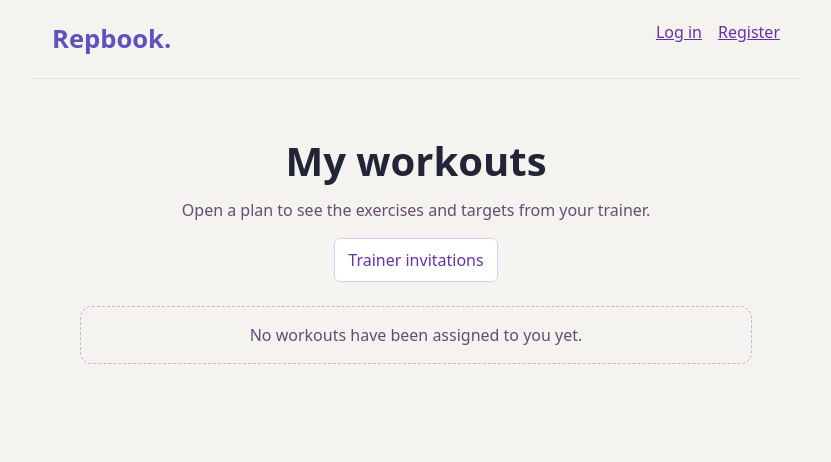
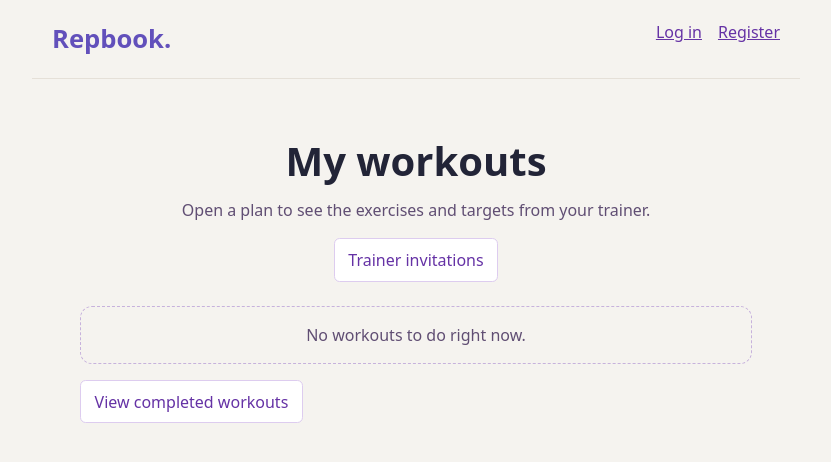
Before and after one commit to wuwu666-rgb/trainer-progress-tracker, a Flask app: template templates/assigned_plans.html in a window 1280 px wide. Shown: the top 462 px of the page, without its empty margins (224-1055 px from the left). Run offline with Flask 3, Linux system fonts and the light colour scheme; the template is opened without the code that fills it, so the values that code supplies are empty.

Commit message:
Archive completed assignments from My workouts

```diff
--- a/planning.py
+++ b/planning.py
@@ -256,13 +256,19 @@ def plan_for_client(client_id):
     ), 400 if error else 200
 
 
+CLIENT_PLAN_SESSIONS = (
+    "FROM workout_sessions AS w WHERE w.source_plan_id = p.id "
+    "AND w.client_id = c.id AND w.recorder_id = c.client_user_id "
+)
+
+
 def get_assigned_plans():
     return g.db.execute(
-        "SELECT p.id, p.name, EXISTS (SELECT 1 FROM workout_sessions AS w "
-        "WHERE w.source_plan_id = p.id AND w.recorder_id = c.client_user_id "
-        "AND w.client_id = c.id AND w.completed_at IS NULL) AS in_progress FROM plans AS p "
+        f"SELECT p.id, p.name, EXISTS (SELECT 1 {CLIENT_PLAN_SESSIONS}"
+        "AND w.completed_at IS NULL) AS in_progress FROM plans AS p "
         "JOIN clients AS c ON c.id = p.profile_id AND c.trainer_id = p.trainer_id "
-        "WHERE c.client_user_id = ? ORDER BY p.id DESC",
+        f"WHERE c.client_user_id = ? AND NOT EXISTS (SELECT 1 {CLIENT_PLAN_SESSIONS}"
+        "AND w.completed_at IS NOT NULL) ORDER BY p.id DESC",
         (g.user["id"],),
     ).fetchall()
 
@@ -270,7 +276,9 @@ def get_assigned_plans():
 def get_visible_plan(plan_id):
     access = "p.trainer_id" if g.user["role"] == "trainer" else "c.client_user_id"
     plan = g.db.execute(
-        "SELECT p.id, p.name, p.profile_id, c.name AS client_name FROM plans AS p "
+        "SELECT p.id, p.name, p.profile_id, c.name AS client_name, "
+        f"(SELECT w.id {CLIENT_PLAN_SESSIONS}AND w.completed_at IS NOT NULL "
+        "ORDER BY w.id DESC LIMIT 1) AS completed_workout_id FROM plans AS p "
         "LEFT JOIN clients AS c ON c.id = p.profile_id AND c.trainer_id = p.trainer_id "
         f"WHERE p.id = ? AND {access} = ?",
         (plan_id, g.user["id"]),
--- a/templates/assigned_plans.html
+++ b/templates/assigned_plans.html
@@ -17,9 +17,9 @@
       {% if plan.in_progress %}<span class="workspace-status is-connected">In progress</span>{% else %}<span aria-hidden="true">›</span>{% endif %}
     </a>
     {% else %}
-    <p class="workspace-empty">No workouts have been assigned to you yet.</p>
+    <p class="workspace-empty">No workouts to do right now.</p>
     {% endfor %}
   </div>
-  {% if profile %}<p class="client-result-count">Completed training records appear under Progress.</p>{% endif %}
+  <p><a class="button workspace-secondary" href="{{ url_for('dashboard', page='progress') }}">View completed workouts</a></p>
 </div>
 {% endblock %}
--- a/templates/client_home.html
+++ b/templates/client_home.html
@@ -18,9 +18,9 @@
     <a class="workspace-card workspace-row-link" href="{{ url_for('planning.plan_detail', plan_id=plan.id) }}">{{ plan.name }} <span aria-hidden="true">›</span></a>
     {% else %}
     <div class="overview-empty">
-      <h3>No workout plans yet</h3>
+      <h3>No workouts to do right now</h3>
       {% if profile %}
-      <p>Your trainer’s assigned workouts will appear here.</p>
+      <p>New assignments will appear here. <a href="{{ url_for('dashboard', page='progress') }}">View completed workouts</a>.</p>
       {% else %}
       <p>Connect with a trainer to receive your first workout.</p>
       <a class="button" href="{{ url_for('clients.invitations') }}">Open invitations</a>
--- a/templates/plan_detail.html
+++ b/templates/plan_detail.html
@@ -13,7 +13,10 @@
 <p>To use this plan during a session, open a client’s <strong>Record workout</strong> page and choose <strong>Start from a plan</strong>.</p>
 {% endif %}
 {% endif %}
-{% if g.user.role == "client" or plan.client_name %}
+{% if g.user.role == "client" and plan.completed_workout_id is not none %}
+<p class="badge">Completed</p>
+<a class="button" href="{{ url_for('workout_sessions.detail', workout_id=plan.completed_workout_id) }}">View completed workout</a>
+{% elif g.user.role == "client" or plan.client_name %}
 <form class="inline-action workspace-actions" method="post" action="{{ url_for('workout_sessions.start_client', plan_id=plan.id) if g.user.role == 'client' else url_for('workout_sessions.start_trainer', client_id=plan.profile_id) }}">
   <input type="hidden" name="csrf_token" value="{{ csrf_token() }}">
   {% if g.user.role == "trainer" %}<input type="hidden" name="plan_id" value="{{ plan.id }}">{% endif %}
--- a/workout_sessions.py
+++ b/workout_sessions.py
@@ -107,6 +107,8 @@ def start_client(plan_id):
     with g.db:
         g.db.execute("BEGIN IMMEDIATE")
         plan = get_visible_plan(plan_id)
+        if plan["completed_workout_id"] is not None:
+            return redirect(detail_url(plan["completed_workout_id"]))
         client = get_visible_client(plan["profile_id"])
         workout_id = start_workout(client, plan)
     return redirect(url_for("workout_sessions.record", workout_id=workout_id))
```
